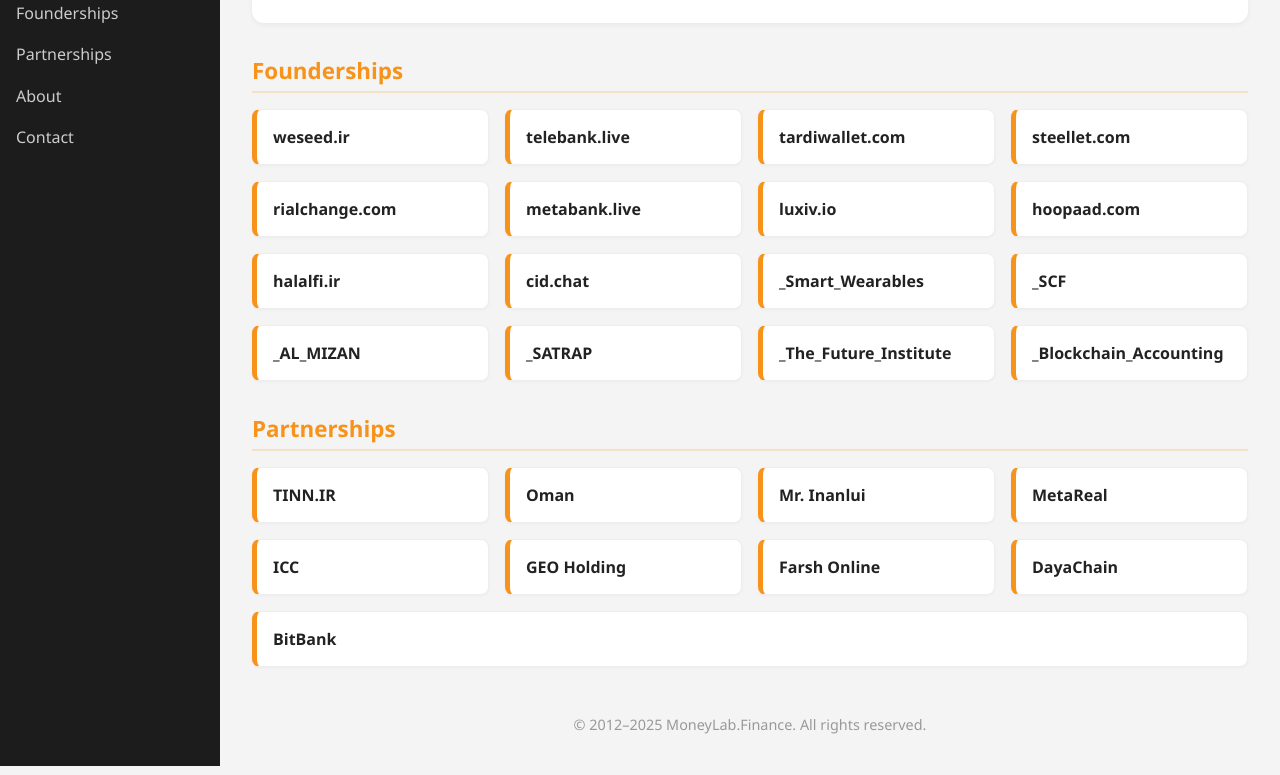
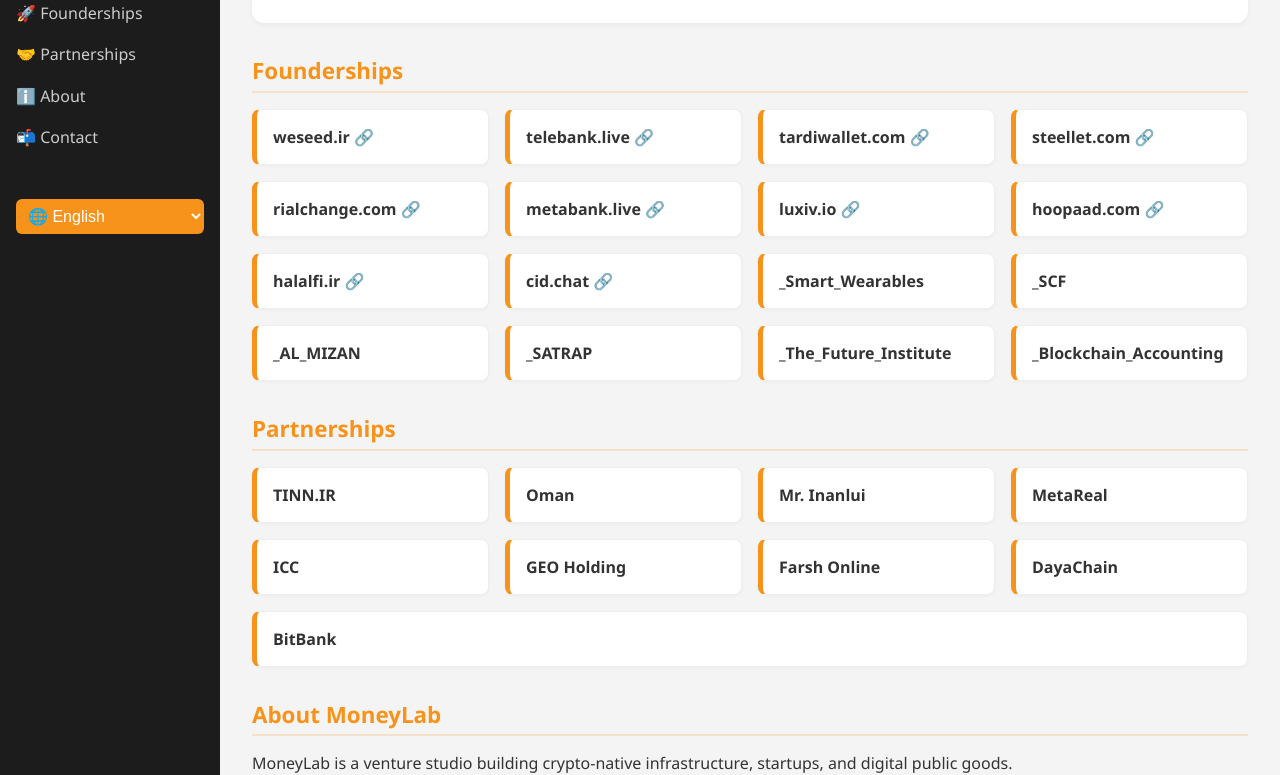
Before and after one commit to moneylab-dev/moneylab.finance, a plain HTML site: page index.html in a window 1280 px wide. Shown: the part 130-905 px from the top of the page. Drawn offline with Linux system fonts and the light colour scheme.

Commit message:
Update index.html

```diff
--- a/index.html
+++ b/index.html
@@ -1,15 +1,11 @@
 <!DOCTYPE html>
 <html lang="en">
 <head>
-  <meta charset="UTF-8">
+  <meta charset="UTF-8" />
   <title>MoneyLab.Finance – Web3 Business Studio</title>
-  <meta name="viewport" content="width=device-width, initial-scale=1.0">
+  <meta name="viewport" content="width=device-width, initial-scale=1.0" />
   <style>
-    * {
-      margin: 0;
-      padding: 0;
-      box-sizing: border-box;
-    }
+    * { margin: 0; padding: 0; box-sizing: border-box; }
 
     body {
       font-family: 'Segoe UI', sans-serif;
@@ -19,7 +15,6 @@
       color: #333;
     }
 
-    /* Sidebar */
     .sidebar {
       background: #1c1c1c;
       color: #fff;
@@ -40,13 +35,13 @@
       color: #ccc;
       text-decoration: none;
       font-size: 1rem;
+      cursor: pointer;
     }
 
     .sidebar nav a:hover {
       color: #fff;
     }
 
-    /* Main content */
     .main {
       flex: 1;
       padding: 2rem;
@@ -88,7 +83,10 @@
       gap: 1rem;
     }
 
-    .box {
+    a.box {
+      text-decoration: none;
+      color: inherit;
+      display: block;
       background: #fff;
       border: 1px solid #eee;
       border-left: 5px solid #f7931a;
@@ -99,13 +97,9 @@
       transition: 0.2s ease;
     }
 
-    .box:hover {
+    a.box:hover {
       transform: translateY(-3px);
       box-shadow: 0 4px 12px rgba(0,0,0,0.08);
-    }
-
-    .box strong {
-      color: #222;
     }
 
     footer {
@@ -115,89 +109,150 @@
       font-size: 0.9rem;
     }
 
+    select {
+      width: 100%;
+      margin-top: 2rem;
+      padding: 0.5rem;
+      border-radius: 6px;
+      border: none;
+      font-size: 1rem;
+      background: #f7931a;
+      color: white;
+    }
+
     @media (max-width: 1024px) {
-      .box {
-        flex: 1 1 calc(33.3% - 1rem);
-      }
+      a.box { flex: 1 1 calc(33.3% - 1rem); }
     }
 
     @media (max-width: 768px) {
-      .sidebar {
-        display: none;
-      }
-
-      .box {
-        flex: 1 1 calc(50% - 1rem);
-      }
+      .sidebar { display: none; }
+      a.box { flex: 1 1 calc(50% - 1rem); }
     }
 
     @media (max-width: 480px) {
-      .box {
-        flex: 1 1 100%;
-      }
+      a.box { flex: 1 1 100%; }
     }
   </style>
 </head>
 <body>
 
   <div class="sidebar">
-    <h2>MoneyLab</h2>
+    <h2 id="brand-name">MoneyLab</h2>
     <nav>
-      <a href="#">Home</a>
-      <a href="#">Founderships</a>
-      <a href="#">Partnerships</a>
-      <a href="#">About</a>
-      <a href="#">Contact</a>
+      <a onclick="scrollToSection('home')">🏠 <span id="nav-home">Home</span></a>
+      <a onclick="scrollToSection('founderships')">🚀 <span id="nav-founders">Founderships</span></a>
+      <a onclick="scrollToSection('partnerships')">🤝 <span id="nav-partners">Partnerships</span></a>
+      <a onclick="scrollToSection('about')">ℹ️ <span id="nav-about">About</span></a>
+      <a onclick="scrollToSection('contact')">📬 <span id="nav-contact">Contact</span></a>
     </nav>
+    <select onchange="changeLanguage(this.value)">
+      <option value="en">🌐 English</option>
+      <option value="fa">🇮🇷 فارسی</option>
+      <option value="ar">🇸🇦 العربية</option>
+    </select>
   </div>
 
   <div class="main">
-    <header>
-      <h1>MoneyLab.Finance</h1>
-      <p>Since 2012, we’ve been building foundational tools and platforms in crypto, blockchain, and digital finance.</p>
+    <header id="home">
+      <h1 id="header-title">MoneyLab.Finance</h1>
+      <p id="header-description">Since 2012, we’ve been building foundational tools and platforms in crypto, blockchain, and digital finance.</p>
     </header>
 
-    <section>
-      <h2>Founderships</h2>
+    <section id="founderships">
+      <h2 id="title-founderships">Founderships</h2>
       <div class="grid">
-        <div class="box"><strong>weseed.ir</strong></div>
-        <div class="box"><strong>telebank.live</strong></div>
-        <div class="box"><strong>tardiwallet.com</strong></div>
-        <div class="box"><strong>steellet.com</strong></div>
-        <div class="box"><strong>rialchange.com</strong></div>
-        <div class="box"><strong>metabank.live</strong></div>
-        <div class="box"><strong>luxiv.io</strong></div>
-        <div class="box"><strong>hoopaad.com</strong></div>
-        <div class="box"><strong>halalfi.ir</strong></div>
-        <div class="box"><strong>cid.chat</strong></div>
-        <div class="box"><strong>_Smart_Wearables</strong></div>
-        <div class="box"><strong>_SCF</strong></div>
-        <div class="box"><strong>_AL_MIZAN</strong></div>
-        <div class="box"><strong>_SATRAP</strong></div>
-        <div class="box"><strong>_The_Future_Institute</strong></div>
-        <div class="box"><strong>_Blockchain_Accounting</strong></div>
+        <a class="box" href="https://weseed.ir" target="_blank" title="Seed investment platform."><strong>weseed.ir 🔗</strong></a>
+        <a class="box" href="https://telebank.live" target="_blank" title="Decentralized telecom-bank project."><strong>telebank.live 🔗</strong></a>
+        <a class="box" href="https://tardiwallet.com" target="_blank" title="Secure crypto wallet infrastructure."><strong>tardiwallet.com 🔗</strong></a>
+        <a class="box" href="https://steellet.com" target="_blank" title="Smart payment wearables."><strong>steellet.com 🔗</strong></a>
+        <a class="box" href="https://rialchange.com" target="_blank" title="Crypto rial gateway."><strong>rialchange.com 🔗</strong></a>
+        <a class="box" href="https://metabank.live" target="_blank" title="Next-gen Web3 bank."><strong>metabank.live 🔗</strong></a>
+        <a class="box" href="https://luxiv.io" target="_blank" title="Luxury tokenized assets."><strong>luxiv.io 🔗</strong></a>
+        <a class="box" href="https://hoopaad.com" target="_blank" title="Culture-tech incubation."><strong>hoopaad.com 🔗</strong></a>
+        <a class="box" href="https://halalfi.ir" target="_blank" title="Sharia-compliant DeFi."><strong>halalfi.ir 🔗</strong></a>
+        <a class="box" href="https://cid.chat" target="_blank" title="Web3 private messenger."><strong>cid.chat 🔗</strong></a>
+        <a class="box" href="#" title="Wearable crypto accessories."><strong>_Smart_Wearables</strong></a>
+        <a class="box" href="#" title="Supply Chain Finance DAO."><strong>_SCF</strong></a>
+        <a class="box" href="#" title="Islamic blockchain fund."><strong>_AL_MIZAN</strong></a>
+        <a class="box" href="#" title="Treasury governance project."><strong>_SATRAP</strong></a>
+        <a class="box" href="#" title="Futuristic Web3 research."><strong>_The_Future_Institute</strong></a>
+        <a class="box" href="#" title="Blockchain-based accounting tools."><strong>_Blockchain_Accounting</strong></a>
       </div>
     </section>
 
-    <section>
-      <h2>Partnerships</h2>
+    <section id="partnerships">
+      <h2 id="title-partnerships">Partnerships</h2>
       <div class="grid">
-        <div class="box"><strong>TINN.IR</strong></div>
-        <div class="box"><strong>Oman</strong></div>
-        <div class="box"><strong>Mr. Inanlui</strong></div>
-        <div class="box"><strong>MetaReal</strong></div>
-        <div class="box"><strong>ICC</strong></div>
-        <div class="box"><strong>GEO Holding</strong></div>
-        <div class="box"><strong>Farsh Online</strong></div>
-        <div class="box"><strong>DayaChain</strong></div>
-        <div class="box"><strong>BitBank</strong></div>
+        <a class="box" href="#" title="Transport & Infrastructure News Network."><strong>TINN.IR</strong></a>
+        <a class="box" href="#" title="Business projects in Oman."><strong>Oman</strong></a>
+        <a class="box" href="#" title="Strategic advisor."><strong>Mr. Inanlui</strong></a>
+        <a class="box" href="#" title="Virtual land and real-world meta assets."><strong>MetaReal</strong></a>
+        <a class="box" href="#" title="Iran Chamber of Commerce partner."><strong>ICC</strong></a>
+        <a class="box" href="#" title="International Holding partner."><strong>GEO Holding</strong></a>
+        <a class="box" href="#" title="Digital carpet ecosystem."><strong>Farsh Online</strong></a>
+        <a class="box" href="#" title="RWA-based blockchain network."><strong>DayaChain</strong></a>
+        <a class="box" href="#" title="Web3 banking unit."><strong>BitBank</strong></a>
       </div>
     </section>
 
+    <section id="about">
+      <h2 id="title-about">About MoneyLab</h2>
+      <p id="about-text">MoneyLab is a venture studio building crypto-native infrastructure, startups, and digital public goods.</p>
+    </section>
+
+    <section id="contact">
+      <h2 id="title-contact">Contact</h2>
+      <p>Email: hello@moneylab.finance</p>
+    </section>
+
     <footer>
-      &copy; 2012–2025 MoneyLab.Finance. All rights reserved.
+      &copy; 2012–2025 <span id="footer-brand">MoneyLab.Finance</span>. All rights reserved.
     </footer>
   </div>
 
+  <script>
+    const translations = {
+      en: {
+        nav_home: "Home", nav_founders: "Founderships", nav_partners: "Partnerships", nav_about: "About", nav_contact: "Contact",
+        header_title: "MoneyLab.Finance",
+        header_description: "Since 2012, we’ve been building foundational tools and platforms in crypto, blockchain, and digital finance.",
+        title_founderships: "Founderships",
+        title_partnerships: "Partnerships",
+        title_about: "About MoneyLab",
+        about_text: "MoneyLab is a venture studio building crypto-native infrastructure, startups, and digital public goods.",
+        title_contact: "Contact",
+        footer_brand: "MoneyLab.Finance"
+      },
+      fa: {
+        nav_home: "خانه", nav_founders: "تأسیسات", nav_partners: "همکاری‌ها", nav_about: "درباره", nav_contact: "ارتباط",
+        header_title: "مانی‌لب", header_description: "از سال ۲۰۱۲ در حال توسعه زیرساخت‌های کریپتو و پلتفرم‌های مالی غیرمتمرکز هستیم.",
+        title_founderships: "تأسیسات", title_partnerships: "همکاری‌ها", title_about: "درباره مانی‌لب",
+        about_text: "مانی‌لب یک استودیوی راه‌اندازی برای زیرساخت‌ها و استارت‌آپ‌های بومی وب۳ است.",
+        title_contact: "تماس", footer_brand: "مانی‌لب"
+      },
+      ar: {
+        nav_home: "الرئيسية", nav_founders: "المشاريع التأسيسية", nav_partners: "الشراكات", nav_about: "حول", nav_contact: "اتصال",
+        header_title: "ماني لاب", header_description: "منذ 2012 نبني أدوات ومنصات تمويل رقمية ولامركزية.",
+        title_founderships: "المشاريع التأسيسية", title_partnerships: "الشراكات", title_about: "حول ماني لاب",
+        about_text: "ماني لاب هو استوديو بناء مشاريع ويب ٣ وبنية تحتية أصلية للعملات المشفرة.",
+        title_contact: "اتصال", footer_brand: "ماني لاب"
+      }
+    };
+
+    function changeLanguage(lang) {
+      for (const key in translations[lang]) {
+        const el = document.getElementById(key);
+        if (el) el.innerText = translations[lang][key];
+      }
+      document.documentElement.lang = lang;
+      document.body.dir = (lang === 'fa' || lang === 'ar') ? 'rtl' : 'ltr';
+    }
+
+    function scrollToSection(id) {
+      const section = document.getElementById(id);
+      if (section) section.scrollIntoView({ behavior: 'smooth' });
+    }
+  </script>
+
 </body>
 </html>
```
